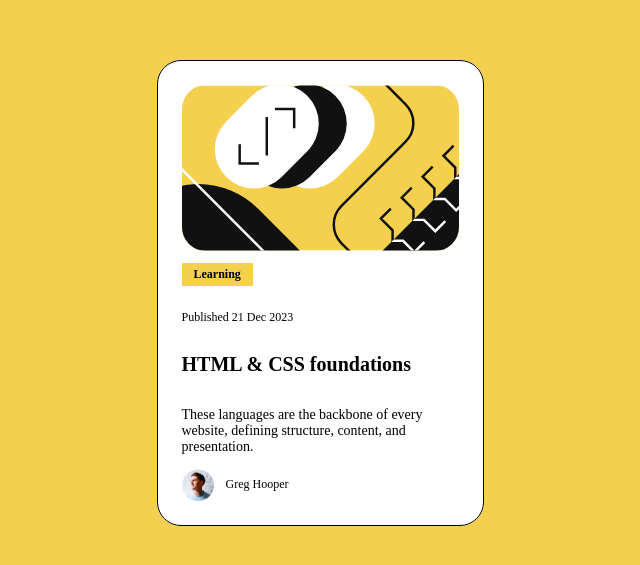
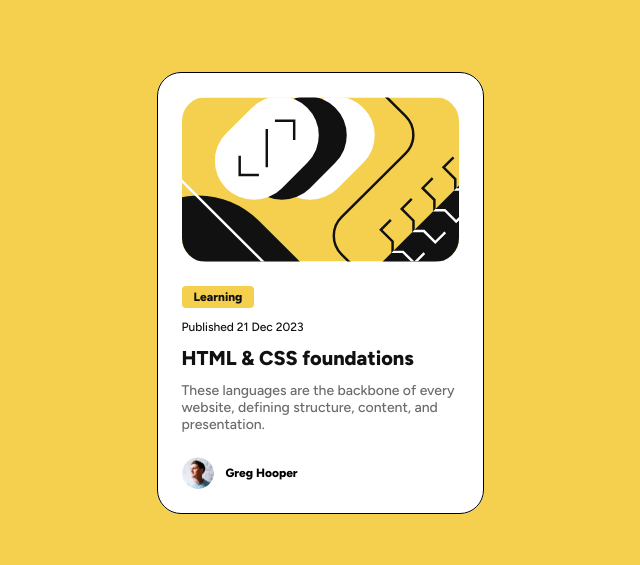
Before and after one commit to matekuna92/smallapps, a website: page 2-BlogPreviewCard/blogcard.html in a window 1280 px wide. Shown: the part 107-672 px from the top of the page, without its empty margins (320-960 px from the left). Drawn offline with Linux system fonts and the light colour scheme.

Commit message:
refactor: flex-based layout with gaps, BEM namings

```diff
--- a/2-BlogPreviewCard/blogcard.css
+++ b/2-BlogPreviewCard/blogcard.css
@@ -7,11 +7,14 @@
     --font-20: 20px;
     --color-gray-950: #111111;
     --color-gray-500: #6B6B6B;
-
+    font-family: "Figtree", sans-serif;
+    font-optical-sizing: auto;
 }
 
 *, *::before, *::after {
     box-sizing: border-box;
+    margin: 0;
+    padding: 0;
 }
 
 body {
@@ -28,66 +31,73 @@ body {
     background: #fff;
     border-radius: 24px;
     width: var(--container-width-mobile);
-    height: var(--container-height-mobile);
     height: auto;
 }
 
 .card {
     display: flex;
     flex-direction: column;
+    gap: 24px;
     border: 1px solid #000;
     border-radius: 24px;
     padding: 24px;
     height: 100%;
 }
 
-.card-img {
+.card__img {
     display: block;
     max-width: 100%;
     height: auto;
     border-radius: 24px;
 }
 
-.card-content {
+.card__details {
+    display: flex;
+    flex-direction: column;
+    gap: 12px;
 }
 
-.card-tag {
+.card__tag {
     background: var(--main-bg-color);
     padding: 4px 12px;
     width: fit-content;
     font-size: var(--font-12);
-    margin-top: 12px;
+    font-weight: 800;
+    color: var(--color-gray-950);
+    border-radius: 4px;
 }
 
-.card-date {
+.card__date {
     font-size: var(--font-12);
+    color: var(--color-gray-950);
+    font-weight: 500;
 }
 
-.card-title {
+.card__title {
     font-size: var(--font-20);
+    color: var(--color-gray-950);
+    font-weight: 800;
 }
 
-.card-description {
+.card__description {
     font-size: var(--font-14);
+    color: var(--color-gray-500);
+    font-weight: 500;
 }
 
-.card-author {
+.card__author {
     display: flex;
     align-items: center;
     gap: 12px;
 }
 
-.card-author img {
+.card__author-image {
     width: 32px;
     height: 32px;
+    border-radius: 50%;
 }
 
-.card-author span {
+.card__author-name {
     font-size: var(--font-12);
-    margin: 5.5px 0;
+    font-weight: 800;
 }
-
-@media (min-width: 768px) {
-    .card {
-    }
-}
--- a/2-BlogPreviewCard/blogcard.html
+++ b/2-BlogPreviewCard/blogcard.html
@@ -7,21 +7,28 @@
     <title>HTML & CSS Foundations</title>
     <link rel="icon" href="./assets/images/favicon-32x32.png" type="image/png">
     <link rel="stylesheet" href="blogcard.css">
+    <link rel="preconnect" href="https://fonts.googleapis.com">
+    <link rel="preconnect" href="https://fonts.gstatic.com" crossorigin>
+    <link href="https://fonts.googleapis.com/css2?family=Figtree:ital,wght@0,300..900;1,300..900&display=swap" rel="stylesheet">
 </head>
 
 <body>
     <main class="container">
         <section class="card">
-            <img class="card-img" src="./assets/images/illustration-article.svg" alt="HTML & CSS foundations">
-            <h3 class="card-tag">Learning</h3>
-            <p class="card-date">Published 21 Dec 2023</p>
-            <h1 class="card-title">HTML & CSS foundations</h1>
-            <p class="card-description">These languages are the backbone of every website, defining structure, content,
-                and
-                presentation.</p>
-            <div class="card-author">
-                <img class="card-author__image" src="./assets/images/image-avatar.webp" alt="Greg Hooper">
-                <span>Greg Hooper</span>
+
+            <img class="card__img" src="./assets/images/illustration-article.svg" alt="HTML & CSS foundations">
+
+            <div class="card__details">
+                <h3 class="card__tag">Learning</h3>
+                <p class="card__date">Published 21 Dec 2023</p>
+                <h1 class="card__title">HTML & CSS foundations</h1>
+                <p class="card__description">These languages are the backbone of every website, defining structure, content,
+                    and
+                    presentation.</p>
+            </div>
+            <div class="card__author">
+                <img class="card__author-image" src="./assets/images/image-avatar.webp" alt="Greg Hooper">
+                <span class="card__author-name">Greg Hooper</span>
             </div>
         </section>
     </main>
```
